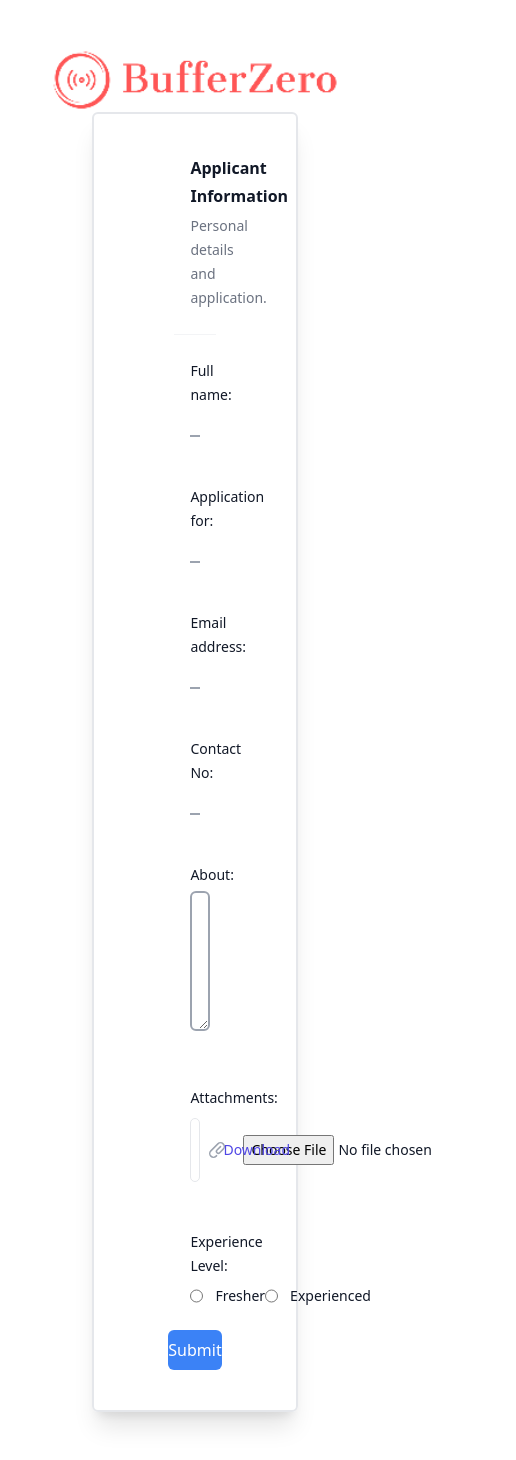
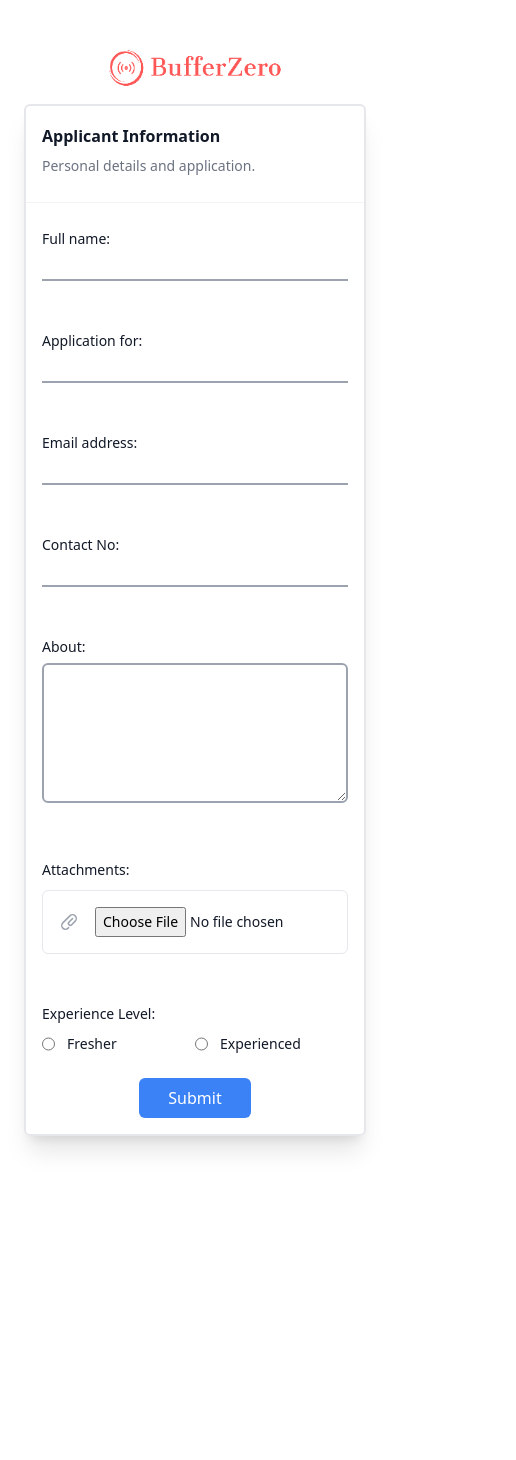
Before and after one commit to Audiakshay/BufferZeroCareer, a React (Create React App) app: page /Home in a window 390 px wide. Shown: the whole page, 516 px wide, since content can reach past the window. After the commit the page ends 1184 px from the top, so only its background shows below. Built offline with nearby package versions, Linux system fonts and the light colour scheme.

Commit message:
home_changes

```diff
--- a/src/Screens/Layouts/Dash.jsx
+++ b/src/Screens/Layouts/Dash.jsx
@@ -6,7 +6,7 @@ const Dash = () => {
     <div className="flex min-h-full flex-1 flex-col justify-center px-6 py-12 lg:px-8">
       <div className="sm:mx-auto sm:w-full sm:max-w-sm">
         <img
-        className="mx-auto h-16 w-auto"
+          className="mx-auto h-10 w-44 sm:h-16 sm:w-auto mb-4"
           src={require("../../assets/bufferzeroLogo.png")}
           alt="Your Company"
         />
--- a/src/Screens/home/home.jsx
+++ b/src/Screens/home/home.jsx
@@ -20,9 +20,8 @@ const SignupSchema = Yup.object().shape({
     .min(2, "Too Short!")
     .max(50, "Too Long!")
     .required("Required...!"),
-  ExperienceLevel: Yup.string()
-    .required("Required...!"),
-    contact:Yup.string()
+  ExperienceLevel: Yup.string().required("Required...!"),
+  contact: Yup.string()
     .min(2, "Too Short!")
     .max(50, "Too Long!")
     .required("Required...!"),
@@ -31,8 +30,8 @@ const SignupSchema = Yup.object().shape({
 
 const Home = () => {
   return (
-    <div className="h-auto w-full flex justify-center items-center">
-      <div className="px-20 py-10 border-2 rounded-md h-auto w-[60%] shadow-xl">
+    // <div className="h-auto w-full flex justify-center items-center">
+    <div className="md:px-20 md:py-10 py-4 sm:px-2 sm:py-4 border-2 rounded-md shadow-xl">
       <div className="px-4 sm:px-0">
         <h3 className="text-base font-semibold leading-7 text-gray-900">
           Applicant Information
@@ -49,7 +48,7 @@ const Home = () => {
           resume: "",
           about: "",
           ExperienceLevel: "",
-            contact:''
+          contact: "",
         }}
         validationSchema={SignupSchema}
         onSubmit={(values) => {
@@ -194,15 +193,6 @@ const Home = () => {
                             />
                           </div>
                         </div>
-
-                          <div className="ml-4 flex-shrink-0">
-                            <a
-                              href="#"
-                              className="font-medium text-indigo-600 hover:text-indigo-500"
-                            >
-                              Download
-                            </a>
-                          </div>
                       </li>
                     </ul>
                     <span className="text-red-500">
@@ -221,9 +211,11 @@ const Home = () => {
                           type="radio"
                           name="ExperienceLevel"
                           id="ExperienceLevel"
-                            value='Fresher'
+                          value="Fresher"
                           checked={values.ExperienceLevel === "Fresher"}
-                            onChange={() => setFieldValue("ExperienceLevel", "Fresher")}
+                          onChange={() =>
+                            setFieldValue("ExperienceLevel", "Fresher")
+                          }
                         />
                         <label htmlFor="Fresher">Fresher</label>
                       </div>
@@ -234,8 +226,9 @@ const Home = () => {
                           id="ExperienceLevel"
                           value="Experienced"
                           checked={values.ExperienceLevel === "Experienced"}
-                            onChange={() => setFieldValue("ExperienceLevel", "Experienced")}
-
+                          onChange={() =>
+                            setFieldValue("ExperienceLevel", "Experienced")
+                          }
                         />
                         <label htmlFor="Experienced">Experienced</label>
                       </div>
@@ -251,7 +244,7 @@ const Home = () => {
             </div>
             <div className="flex justify-center items-center">
               <button
-                  className="w-28 h-10 bg-blue-500 text-white rounded-md hover:bg-blue-700"
+                className="w-28 md:mb-0 h-10 bg-blue-500 text-white rounded-md hover:bg-blue-700"
                 type="submit"
               >
                 Submit
@@ -261,7 +254,121 @@ const Home = () => {
         )}
       </Formik>
     </div>
-    </div>
+    // </div>
+    // <div>
+    //   <div className="px-4 sm:px-0">
+    //     <h3 className="text-base font-semibold leading-7 text-gray-900">
+    //       Applicant Information
+    //     </h3>
+    //     <p className="mt-1 max-w-2xl text-sm leading-6 text-gray-500">
+    //       Personal details and application.
+    //     </p>
+    //   </div>
+    //   <div className="mt-6 border-t border-gray-100">
+    //     <dl className="divide-y divide-gray-100">
+    //       <div className="px-4 py-6 sm:grid sm:grid-cols-3 sm:gap-4 sm:px-0">
+    //         <dt className="text-sm font-medium leading-6 text-gray-900">
+    //           Full name
+    //         </dt>
+    //         <dd className="mt-1 text-sm leading-6 text-gray-700 sm:col-span-2 sm:mt-0">
+    //           Margot Foster
+    //         </dd>
+    //       </div>
+    //       <div className="px-4 py-6 sm:grid sm:grid-cols-3 sm:gap-4 sm:px-0">
+    //         <dt className="text-sm font-medium leading-6 text-gray-900">
+    //           Application for
+    //         </dt>
+    //         <dd className="mt-1 text-sm leading-6 text-gray-700 sm:col-span-2 sm:mt-0">
+    //           Backend Developer
+    //         </dd>
+    //       </div>
+    //       <div className="px-4 py-6 sm:grid sm:grid-cols-3 sm:gap-4 sm:px-0">
+    //         <dt className="text-sm font-medium leading-6 text-gray-900">
+    //           Email address
+    //         </dt>
+    //         <dd className="mt-1 text-sm leading-6 text-gray-700 sm:col-span-2 sm:mt-0">
+    //           margotfoster@example.com
+    //         </dd>
+    //       </div>
+    //       <div className="px-4 py-6 sm:grid sm:grid-cols-3 sm:gap-4 sm:px-0">
+    //         <dt className="text-sm font-medium leading-6 text-gray-900">
+    //           Salary expectation
+    //         </dt>
+    //         <dd className="mt-1 text-sm leading-6 text-gray-700 sm:col-span-2 sm:mt-0">
+    //           $120,000
+    //         </dd>
+    //       </div>
+    //       <div className="px-4 py-6 sm:grid sm:grid-cols-3 sm:gap-4 sm:px-0">
+    //         <dt className="text-sm font-medium leading-6 text-gray-900">
+    //           About
+    //         </dt>
+    //         <dd className="mt-1 text-sm leading-6 text-gray-700 sm:col-span-2 sm:mt-0">
+    //           Fugiat ipsum ipsum deserunt culpa aute sint do nostrud anim
+    //           incididunt cillum culpa consequat. Excepteur qui ipsum aliquip
+    //           consequat sint. Sit id mollit nulla mollit nostrud in ea officia
+    //           proident. Irure nostrud pariatur mollit ad adipisicing
+    //           reprehenderit deserunt qui eu.
+    //         </dd>
+    //       </div>
+    //       <div className="px-4 py-6 sm:grid sm:grid-cols-3 sm:gap-4 sm:px-0">
+    //         <dt className="text-sm font-medium leading-6 text-gray-900">
+    //           Attachments
+    //         </dt>
+    //         <dd className="mt-2 text-sm text-gray-900 sm:col-span-2 sm:mt-0">
+    //           <ul
+    //             role="list"
+    //             className="divide-y divide-gray-100 rounded-md border border-gray-200"
+    //           >
+    //             <li className="flex items-center justify-between py-4 pl-4 pr-5 text-sm leading-6">
+    //               <div className="flex w-0 flex-1 items-center">
+    //                 <PaperClipIcon
+    //                   className="h-5 w-5 flex-shrink-0 text-gray-400"
+    //                   aria-hidden="true"
+    //                 />
+    //                 <div className="ml-4 flex min-w-0 flex-1 gap-2">
+    //                   <span className="truncate font-medium">
+    //                     resume_back_end_developer.pdf
+    //                   </span>
+    //                   <span className="flex-shrink-0 text-gray-400">2.4mb</span>
+    //                 </div>
+    //               </div>
+    //               <div className="ml-4 flex-shrink-0">
+    //                 <a
+    //                   href="#"
+    //                   className="font-medium text-indigo-600 hover:text-indigo-500"
+    //                 >
+    //                   Download
+    //                 </a>
+    //               </div>
+    //             </li>
+    //             <li className="flex items-center justify-between py-4 pl-4 pr-5 text-sm leading-6">
+    //               <div className="flex w-0 flex-1 items-center">
+    //                 <PaperClipIcon
+    //                   className="h-5 w-5 flex-shrink-0 text-gray-400"
+    //                   aria-hidden="true"
+    //                 />
+    //                 <div className="ml-4 flex min-w-0 flex-1 gap-2">
+    //                   <span className="truncate font-medium">
+    //                     coverletter_back_end_developer.pdf
+    //                   </span>
+    //                   <span className="flex-shrink-0 text-gray-400">4.5mb</span>
+    //                 </div>
+    //               </div>
+    //               <div className="ml-4 flex-shrink-0">
+    //                 <a
+    //                   href="#"
+    //                   className="font-medium text-indigo-600 hover:text-indigo-500"
+    //                 >
+    //                   Download
+    //                 </a>
+    //               </div>
+    //             </li>
+    //           </ul>
+    //         </dd>
+    //       </div>
+    //     </dl>
+    //   </div>
+    // </div>
   );
 };
 
```
Lines whose indentation alone changed are shown as unchanged.
